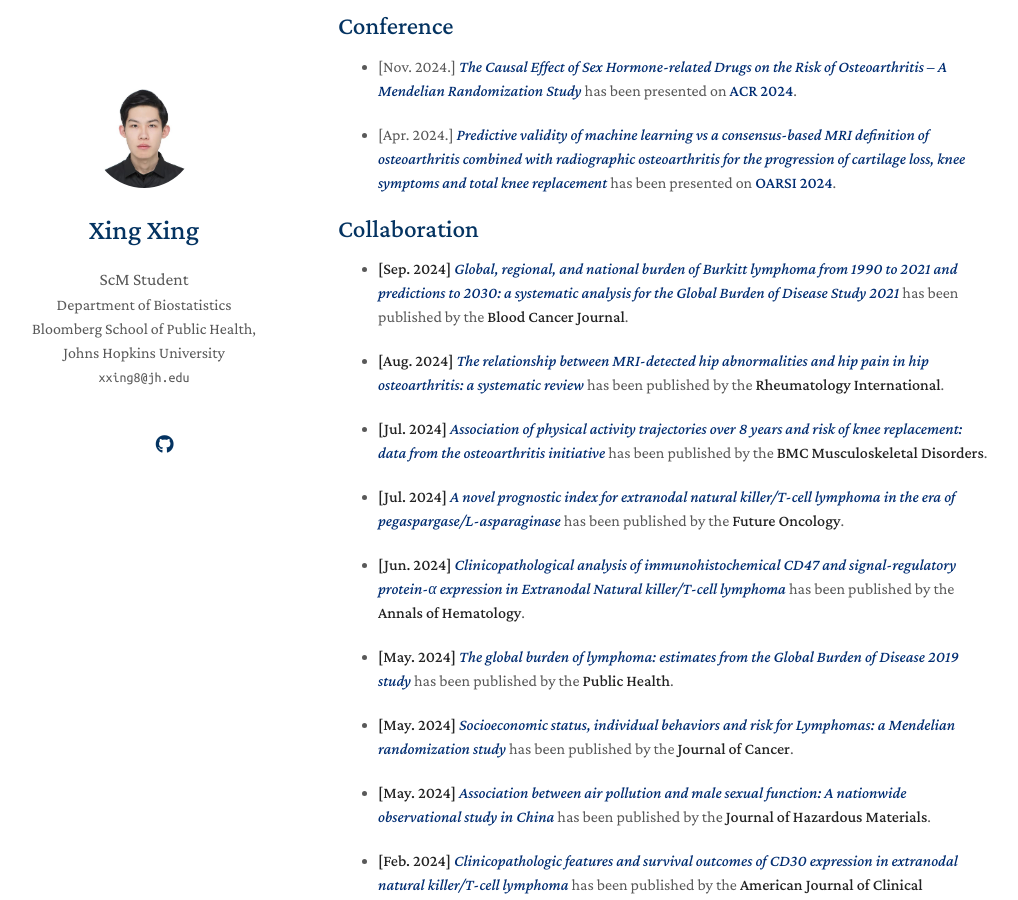
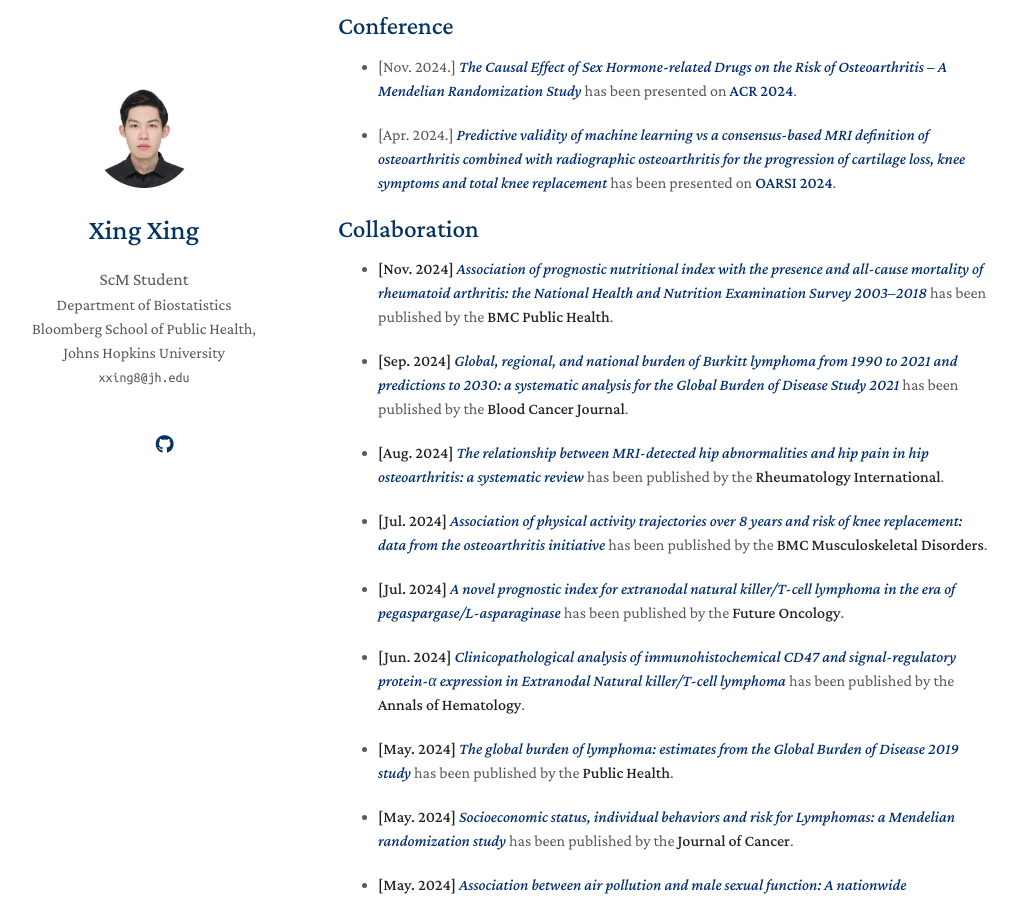
Before and after one commit to KevinXing3/kevinXing3.github.io, a Jekyll site: the page built from index.md, in a window 1280 px wide and 900 px high, scrolled down 1288 px. Shown: the whole window, without its empty margins (132-1150 px from the left). Built offline with Jekyll 4.4.1, drawn with Linux system fonts in a browser that asks for light colours; nearby versions of some CDN libraries; a style sheet for code colours, icons or effects is not loaded; our own code applies the rules of GitHub Pages for plain Markdown files.

Commit message:
Update index.md

```diff
--- a/index.md
+++ b/index.md
@@ -26,6 +26,8 @@ Outside of academia, I’m a dead hard fan of Juventus and Park Hyatt.
 
 
 ## Collaboration
+- **[Nov. 2024]** <a href="https://www.nature.com/articles/s41408-024-01138-z" target="_blank" style="color:#002D72">*Association of prognostic nutritional index with the presence and all-cause mortality of rheumatoid arthritis: the National Health and Nutrition Examination Survey 2003–2018*</a> has been published by the **BMC Public Health**.
+
 - **[Sep. 2024]** <a href="https://www.nature.com/articles/s41408-024-01138-z" target="_blank" style="color:#002D72">*Global, regional, and national burden of Burkitt lymphoma from 1990 to 2021 and predictions to 2030: a systematic analysis for the Global Burden of Disease Study 2021*</a> has been published by the **Blood Cancer Journal**.
 
 - **[Aug. 2024]** <a href="https://link.springer.com/article/10.1007/s00296-024-05678-2" target="_blank" style="color:#002D72">*The relationship between MRI-detected hip abnormalities and hip pain in hip osteoarthritis: a systematic review*</a> has been published by the **Rheumatology International**.
```
